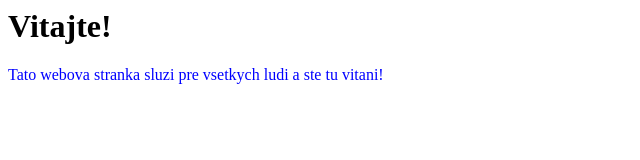
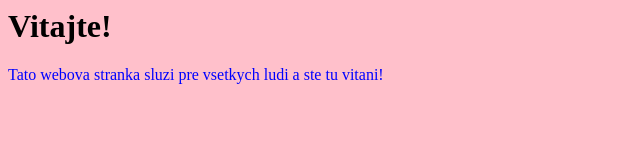
Before and after one commit to like-it-sk/eTG01-web-stranka-pre-ludi, a plain HTML site: page index.html in a window 1280 px wide. Shown: the whole page, without its empty margins (0-640 px from the left). Drawn offline with Linux system fonts and the light colour scheme.

Commit message:
nastylovanie obsahu stranky

```diff
--- a/index.html
+++ b/index.html
@@ -4,7 +4,7 @@
   <link rel="stylesheet" href="style.css">
 </head>
 
-<body>
+<body class="wspl-obsah-stranky">
 
   <h1>Vitajte!</h1>
 
--- a/style.css
+++ b/style.css
@@ -1,3 +1,7 @@
 .wspl-odsek {
   color: blue;
 }
+
+.wspl-obsah-stranky {
+  background: pink;
+}
```
